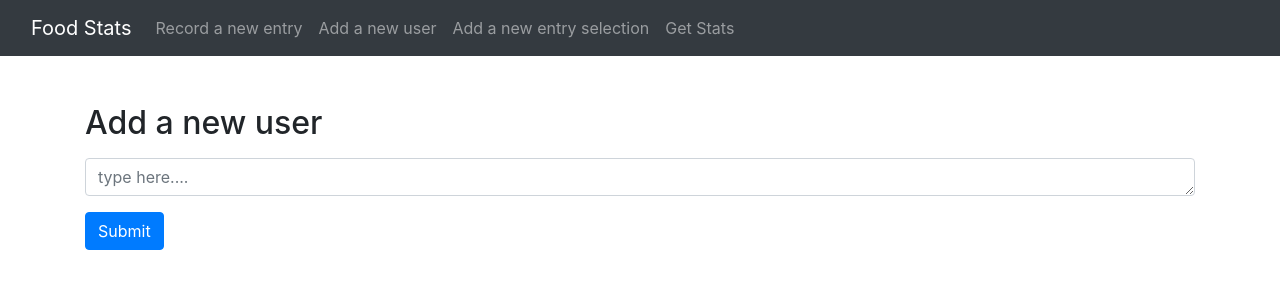
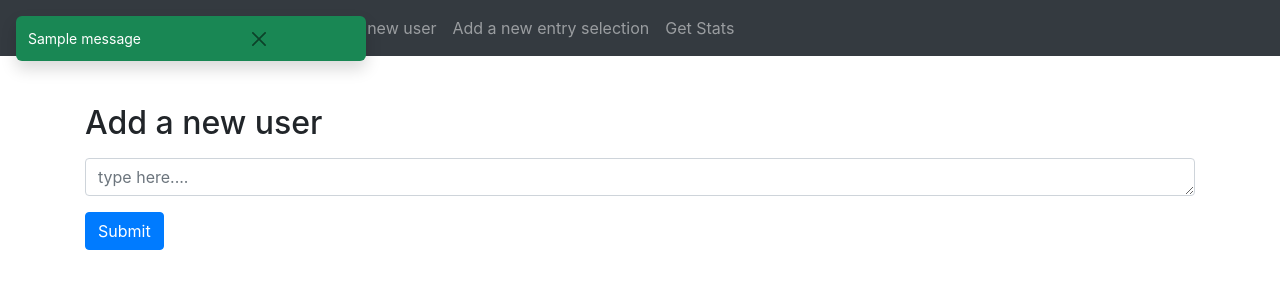
Before and after one commit to Shalkith/healthtracker, a Flask app: page /addnewuser in a window 1280 px wide. Shown: the top 300 px of the page. Run offline with Flask 3, Linux system fonts and the light colour scheme; one stand-in notice (Sample message) is shown; some libraries are stand-ins or nearby versions.

Commit message:
add toast messages

```diff
--- a/app.py
+++ b/app.py
@@ -1,4 +1,4 @@
-from flask import Flask, render_template,request,redirect, Response
+from flask import Flask, render_template,request,redirect, Response, flash
 #from scripts import duckdb_runner
 from scripts import mariadb_runner
 from datetime import datetime
@@ -10,9 +10,11 @@ db_runner = mariadb_runner
 
 
 app = Flask(__name__)
+app.secret_key = "your_secret_key"  # Required for flashing messages
 
 @app.route("/",  methods=["GET", "POST"])
 def main():
+
     if request.method == "GET":
         now = datetime.now()
         date = now.strftime("%Y-%m-%d %H:%M:%S")
@@ -33,6 +35,8 @@ def main():
         db_runner.insert_health_log(con,date,selection,user)
         db_runner.close_connection(con)
         # redirect back to the index page
+        flash(f"Added {selection} for {user} on {date}", "success")
+
         return redirect("/")
 
 
@@ -46,6 +50,7 @@ def insert():
     selection = request.form['selection']
     db_runner.insert_selection(con,selection)
     db_runner.close_connection(con)
+    flash(f"Added {selection}", "success")
     return redirect("/")
 
 @app.route("/addnewuser",  methods=["GET", "POST"])
@@ -56,6 +61,7 @@ def addnewuser():
     user = request.form['value']
     db_runner.insert_user(con,user)
     db_runner.close_connection(con)
+    flash(f"Added {user}", "success")
     return redirect("/")
 
 @app.route("/addnewselection",  methods=["GET", "POST"])
@@ -66,6 +72,7 @@ def addnewselection():
     selection = request.form['value']
     db_runner.insert_selection(con,selection)
     db_runner.close_connection(con)
+    flash(f"Added {selection}", "success")
     return redirect("/")
 
 @app.route("/stats/<user>",  methods=["GET", "POST"])
@@ -89,6 +96,11 @@ def getstats():
 
 
     return redirect("/")
+
+@app.route("/flash")
+def index():
+    flash("This is a toast message!", "success")  # Flash message with a category
+    return render_template("toast.html")
 
 @app.route('/plot.png')
 def plot():
--- a/templates/header.html
+++ b/templates/header.html
@@ -1,4 +1,4 @@
-
+{% include 'toast.html' %}
 
 <nav class="navbar navbar-expand-lg navbar-dark bg-dark">
     <div class="container-fluid">
@@ -35,3 +35,16 @@
     <link rel="icon" type="image/png" sizes="16x16" href="{{ url_for('static', filename='images/favicon/favicon-16x16.png') }}">
     <link rel="manifest" href="{{ url_for('static', filename='images/favicon/site.webmanifest') }}">
 </head>
+
+<!-- Bootstrap Toast Script -->
+<script src="https://cdn.jsdelivr.net/npm/bootstrap@5.3.0/dist/js/bootstrap.bundle.min.js"></script>
+
+<script>
+    document.addEventListener("DOMContentLoaded", function () {
+        let toastElList = document.querySelectorAll('.toast');
+        toastElList.forEach(toastEl => {
+            let toast = new bootstrap.Toast(toastEl, { autohide: true, delay: 3000 });
+            toast.show();
+        });
+    });
+</script>
--- /dev/null
+++ b/templates/toast.html
@@ -0,0 +1,16 @@
+<div class="position-fixed top-0 middle-0 p-3" style="z-index: 5">
+    {% with messages = get_flashed_messages(with_categories=True) %}
+        {% if messages %}
+            {% for category, message in messages %}
+                <div class="toast align-items-center text-bg-{{ category }} border-0 show" role="alert" aria-live="assertive" aria-atomic="true">
+                    <div class="d-flex">
+                        <div class="toast-body">
+                            {{ message }}
+                        </div>
+                        <button type="button" class="btn-close me-2 m-auto" data-bs-dismiss="toast" aria-label="Close"></button>
+                    </div>
+                </div>
+            {% endfor %}
+        {% endif %}
+    {% endwith %}
+</div>
```
